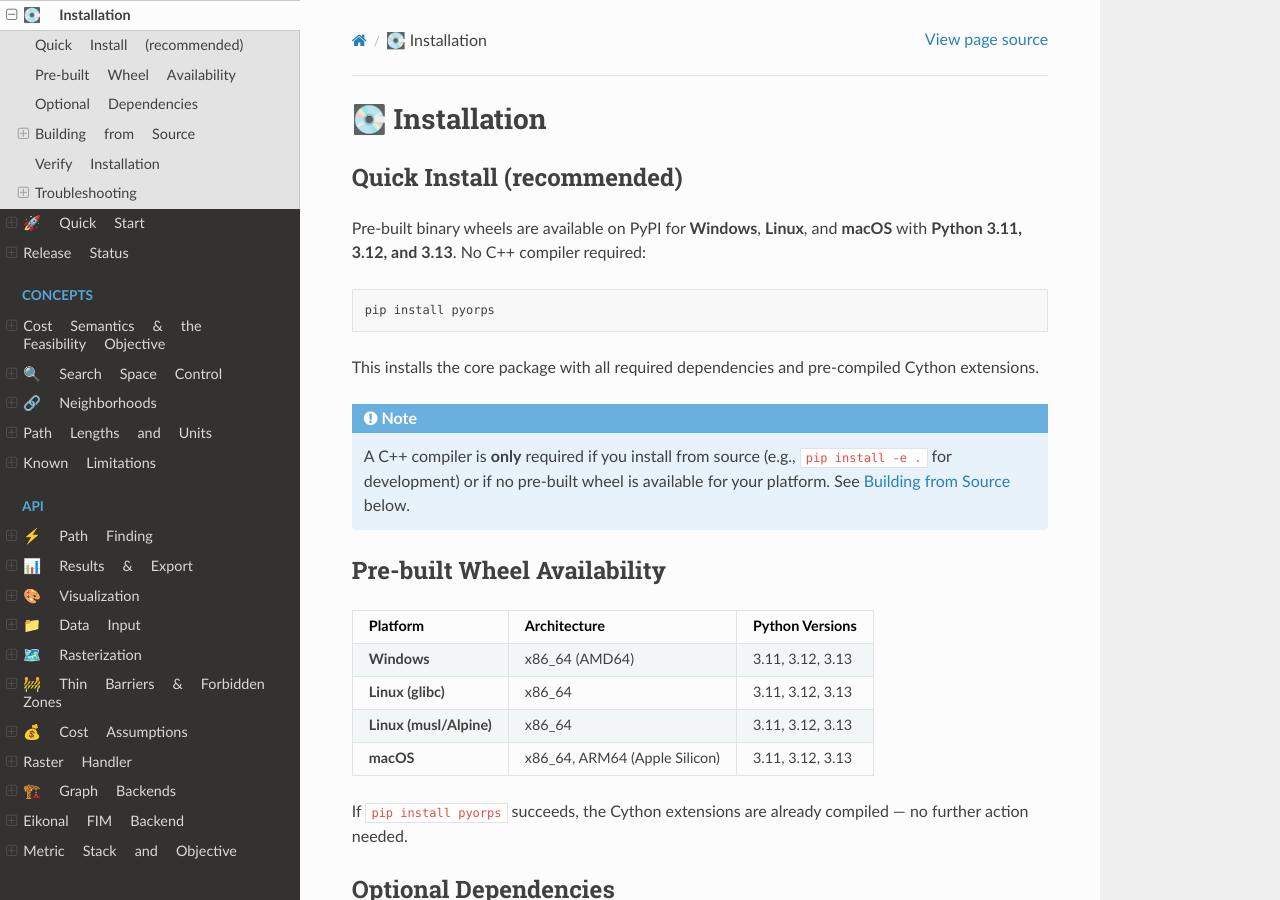
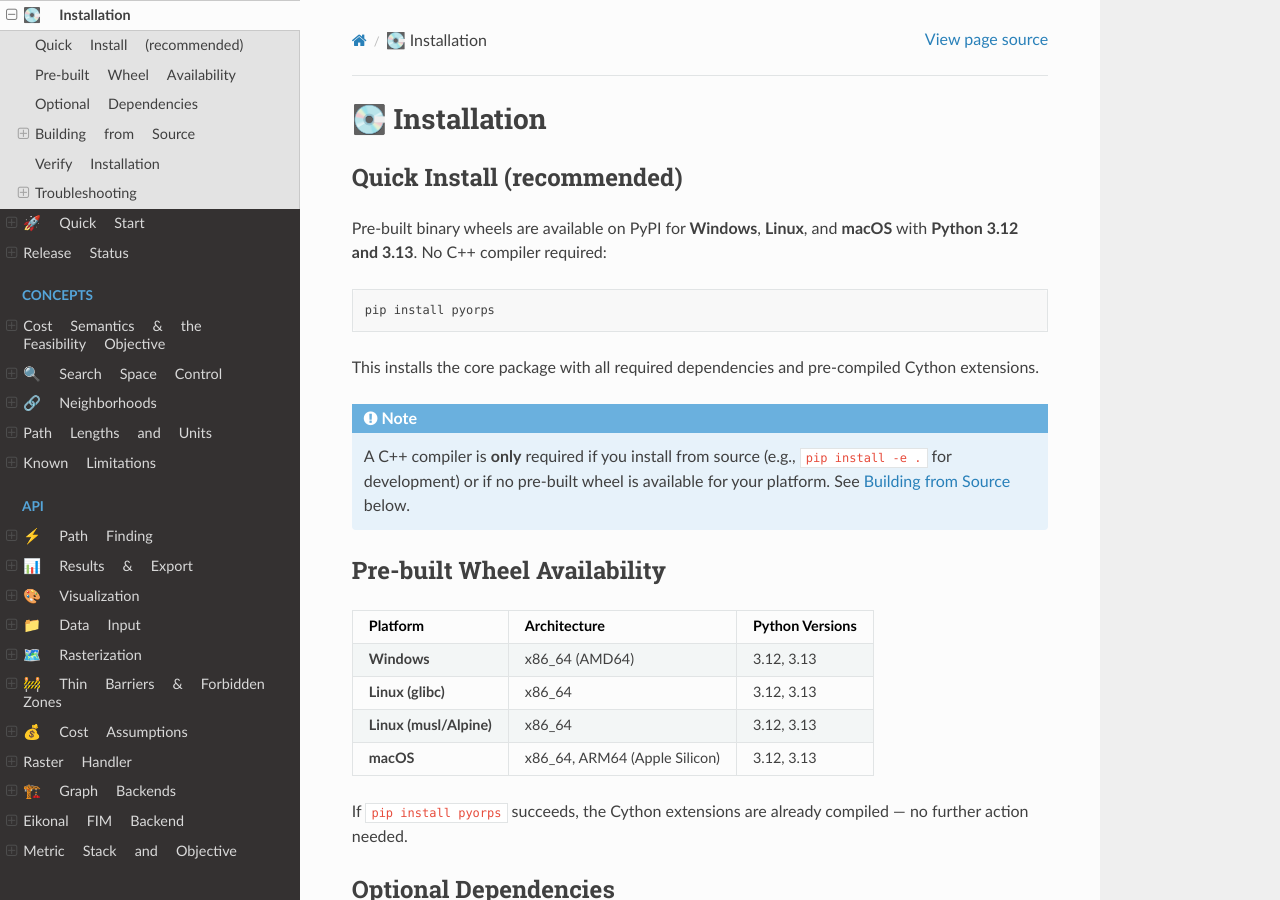
Before and after one commit to marhofmann/pyorps, a Sphinx documentation site: the page built from docs/source/getting_started/installation.md, in a window 1280 px wide and 900 px high. Built offline with Sphinx 7.4.7 and the Read the Docs theme 3.1.0, drawn with Linux system fonts in a browser that asks for light colours; some of the changed text lies outside the part shown.

Commit message:
chore: drop Python 3.11 (requires-python >=3.12) (#16)

````diff
--- a/docs/source/getting_started/installation.md
+++ b/docs/source/getting_started/installation.md
@@ -12,7 +12,7 @@ api: []
 (installation-quick-install-recommended)=
 ## Quick Install (recommended)
 
-Pre-built binary wheels are available on PyPI for **Windows**, **Linux**, and **macOS** with **Python 3.11, 3.12, and 3.13**. No C++ compiler required:
+Pre-built binary wheels are available on PyPI for **Windows**, **Linux**, and **macOS** with **Python 3.12 and 3.13**. No C++ compiler required:
 
 ```{code-block} bash
 pip install pyorps
@@ -29,10 +29,10 @@ A C++ compiler is **only** required if you install from source (e.g., `pip insta
 
 | Platform | Architecture | Python Versions |
 |----------|-------------|-----------------|
-| **Windows** | x86_64 (AMD64) | 3.11, 3.12, 3.13 |
-| **Linux (glibc)** | x86_64 | 3.11, 3.12, 3.13 |
-| **Linux (musl/Alpine)** | x86_64 | 3.11, 3.12, 3.13 |
-| **macOS** | x86_64, ARM64 (Apple Silicon) | 3.11, 3.12, 3.13 |
+| **Windows** | x86_64 (AMD64) | 3.12, 3.13 |
+| **Linux (glibc)** | x86_64 | 3.12, 3.13 |
+| **Linux (musl/Alpine)** | x86_64 | 3.12, 3.13 |
+| **macOS** | x86_64, ARM64 (Apple Silicon) | 3.12, 3.13 |
 
 If `pip install pyorps` succeeds, the Cython extensions are already compiled — no further action needed.
 
@@ -168,7 +168,7 @@ print("Cython extensions available")
 
 ### `pip install pyorps` fails with "no matching distribution"
 
-Your platform or Python version may not have a pre-built wheel. Check that you are using **Python 3.11, 3.12, or 3.13** on a supported platform (see [Pre-built Wheel Availability](#pre-built-wheel-availability)). If no wheel is available, pip will attempt to build from source, which requires a C++ compiler (see [C++ Compiler Requirements](#c-compiler-requirements)).
+Your platform or Python version may not have a pre-built wheel. Check that you are using **Python 3.12 or 3.13** on a supported platform (see [Pre-built Wheel Availability](#pre-built-wheel-availability)). If no wheel is available, pip will attempt to build from source, which requires a C++ compiler (see [C++ Compiler Requirements](#c-compiler-requirements)).
 
 ### Missing C++ compiler on Windows
 
--- a/pyproject.toml
+++ b/pyproject.toml
@@ -12,7 +12,7 @@ name = "pyorps"
 version = "0.4.0"
 description = "PYORPS - (Python for Optimal Routes in Power Systems)"
 readme = "README.md"
-requires-python = ">=3.11"
+requires-python = ">=3.12"
 license = "MIT"
 authors = [
     {name = "Martin Hofmann", email = "martin.hofmann-3@ei.thm.de"},
@@ -27,7 +27,6 @@ keywords = [
 classifiers = [
     "Development Status :: 3 - Alpha",
     "Programming Language :: Python :: 3",
-    "Programming Language :: Python :: 3.11",
     "Programming Language :: Python :: 3.12",
     "Programming Language :: Python :: 3.13",
     "Topic :: Scientific/Engineering :: GIS",
````
Also changed, not shown: CONTRIBUTING.md (+1 -1 lines), docs/source/reference/changelog.md (+7 -0 lines), .readthedocs.yml, 2 other files.
